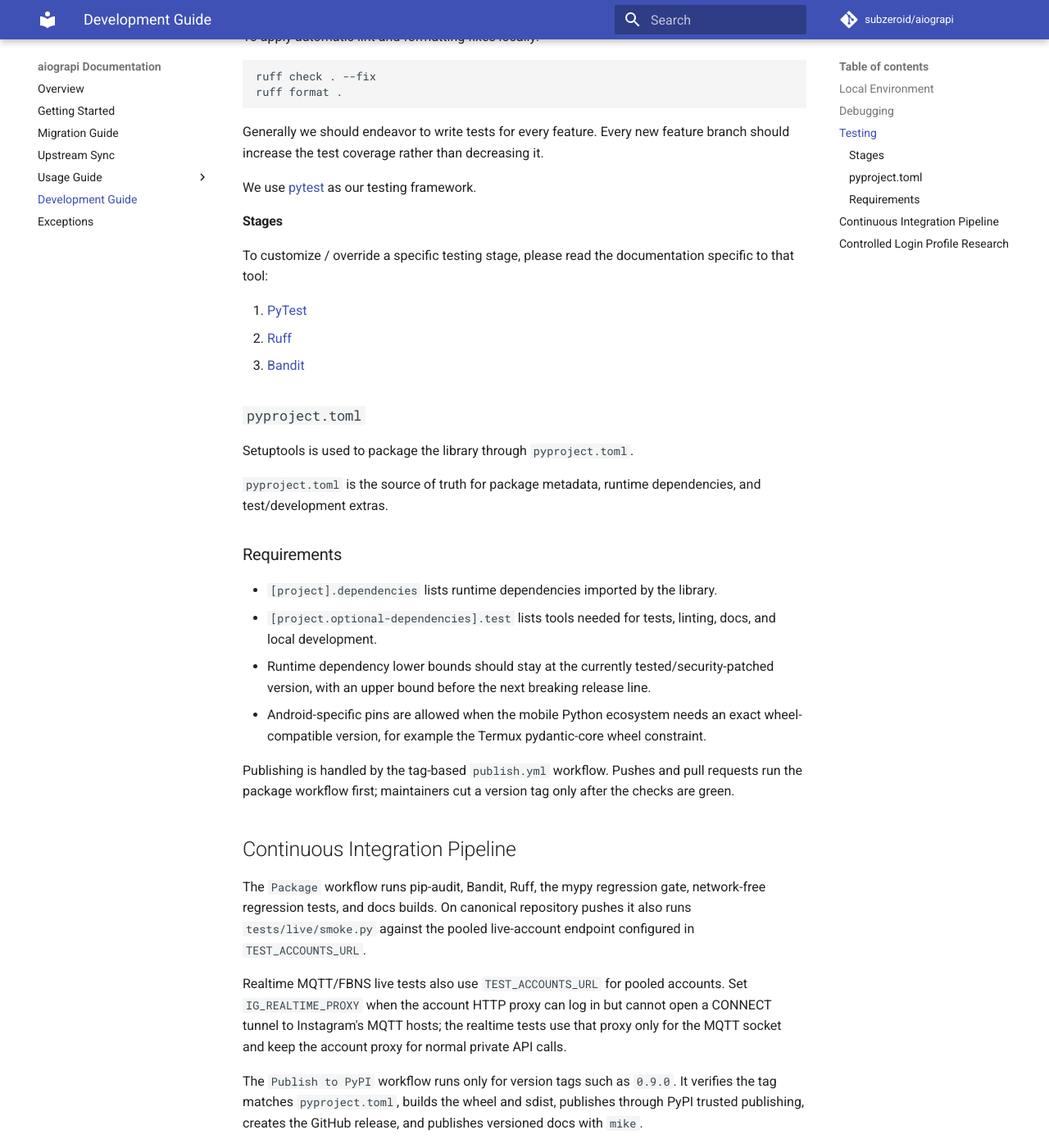
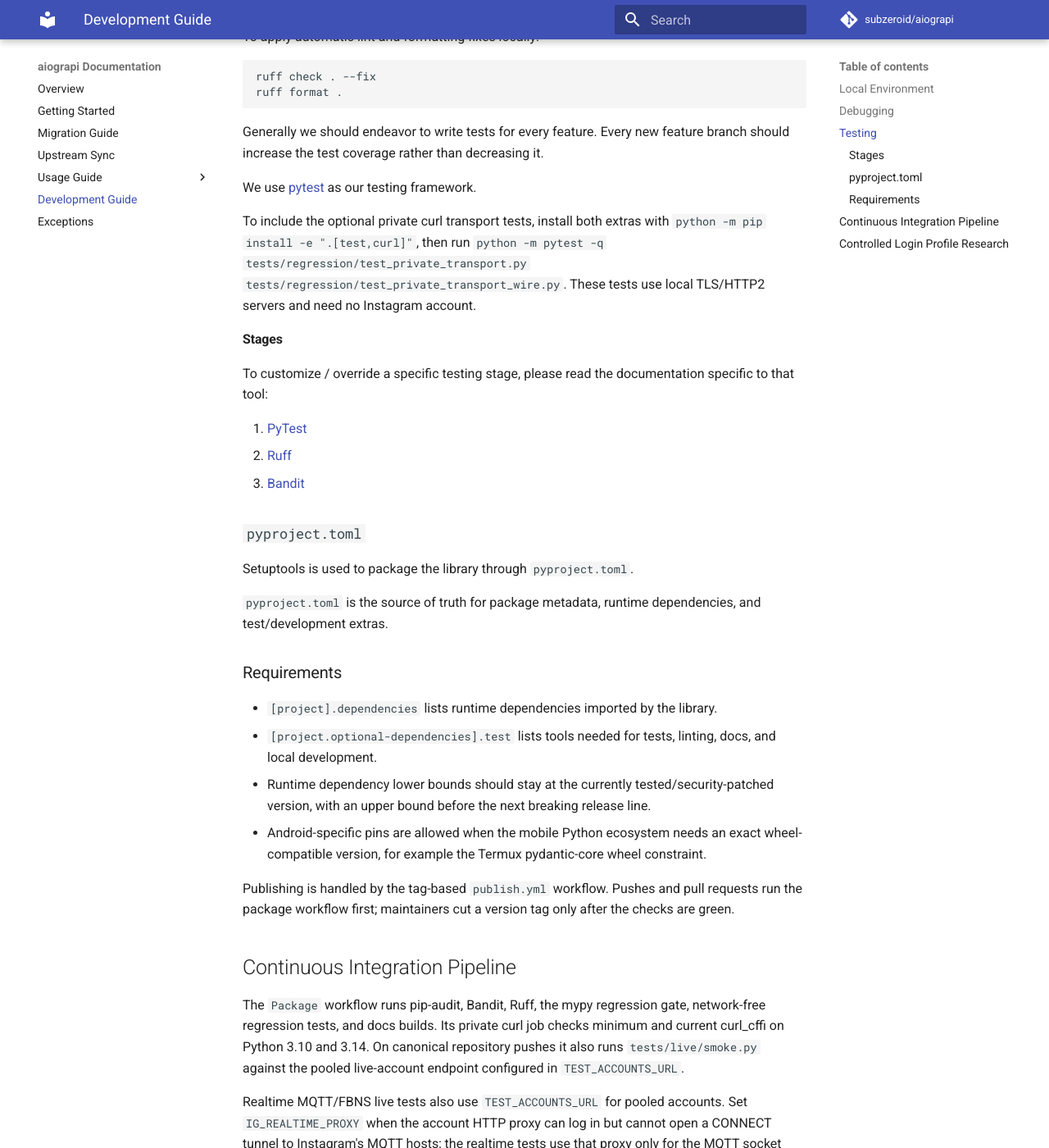
Before and after one commit to subzeroid/aiograpi, an MkDocs documentation site: the page built from docs/development-guide.md, in a window 1280 px wide and 1400 px high, scrolled down 1289 px. Shown: the whole window at 82% size. Built offline with MkDocs 1.6.1 and Material for MkDocs 9.7.7, drawn with Linux system fonts in a browser that asks for light colours; comment, search, counter and statistics services are not loaded; the version menu is left out.

Commit message:
docs: clarify private curl transport setup and testing

```diff
--- a/docs/development-guide.md
+++ b/docs/development-guide.md
@@ -68,6 +68,8 @@ coverage rather than decreasing it.
 
 We use [pytest][pytest-docs] as our testing framework.
 
+To include the optional private curl transport tests, install both extras with `python -m pip install -e ".[test,curl]"`, then run `python -m pytest -q tests/regression/test_private_transport.py tests/regression/test_private_transport_wire.py`. These tests use local TLS/HTTP2 servers and need no Instagram account.
+
 #### Stages
 
 To customize / override a specific testing stage, please read the documentation specific to that tool:
@@ -94,9 +96,7 @@ maintainers cut a version tag only after the checks are green.
 
 ## Continuous Integration Pipeline
 
-The `Package` workflow runs pip-audit, Bandit, Ruff, the mypy regression gate, network-free regression tests, and docs
-builds. On canonical repository pushes it also runs `tests/live/smoke.py` against the pooled live-account endpoint
-configured in `TEST_ACCOUNTS_URL`.
+The `Package` workflow runs pip-audit, Bandit, Ruff, the mypy regression gate, network-free regression tests, and docs builds. Its private curl job checks minimum and current curl_cffi on Python 3.10 and 3.14. On canonical repository pushes it also runs `tests/live/smoke.py` against the pooled live-account endpoint configured in `TEST_ACCOUNTS_URL`.
 
 Realtime MQTT/FBNS live tests also use `TEST_ACCOUNTS_URL` for pooled accounts. Set `IG_REALTIME_PROXY` when the account
 HTTP proxy can log in but cannot open a CONNECT tunnel to Instagram's MQTT hosts; the realtime tests use that proxy only
```
Also changed, not shown: README.md (+3 -4 lines), docs/usage-guide/interactions.md (+3 -2 lines), docs/usage-guide/public-transport.md (+1 -2 lines).
